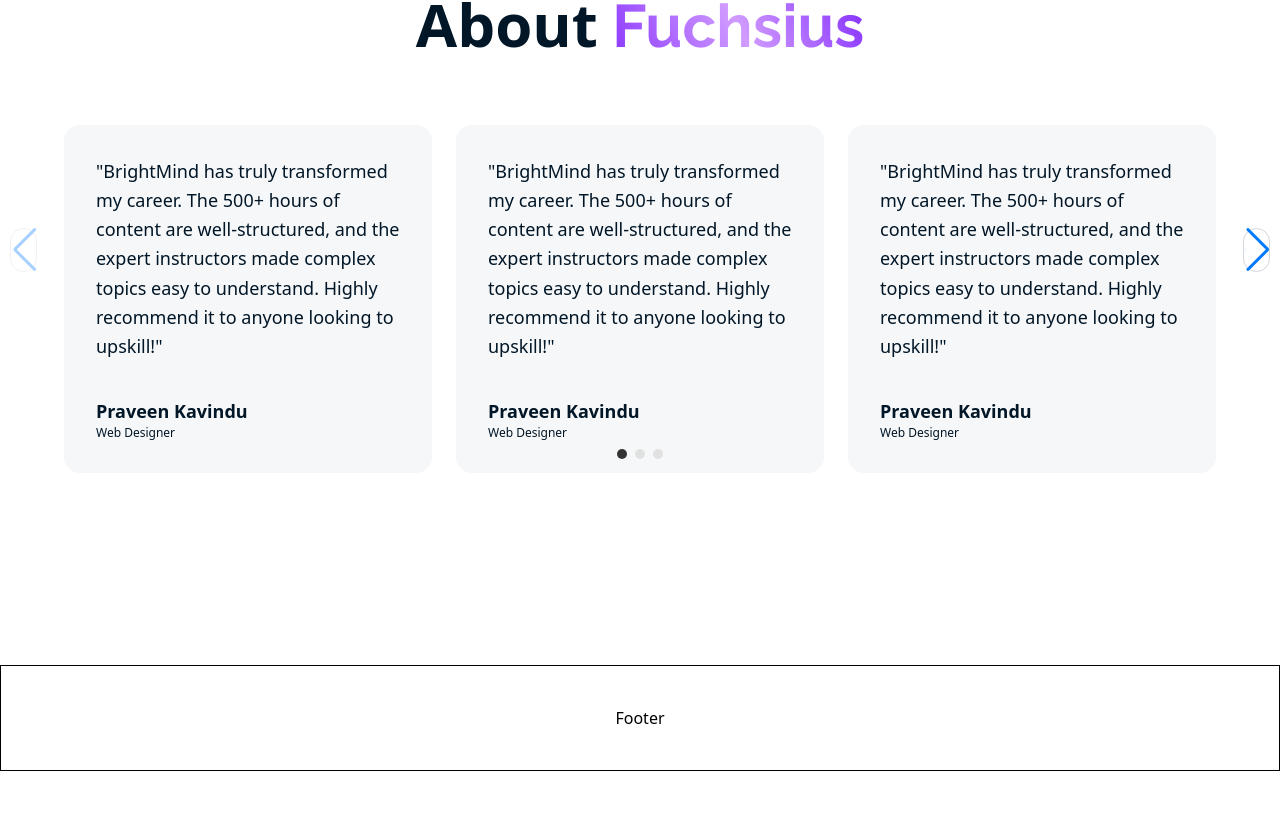
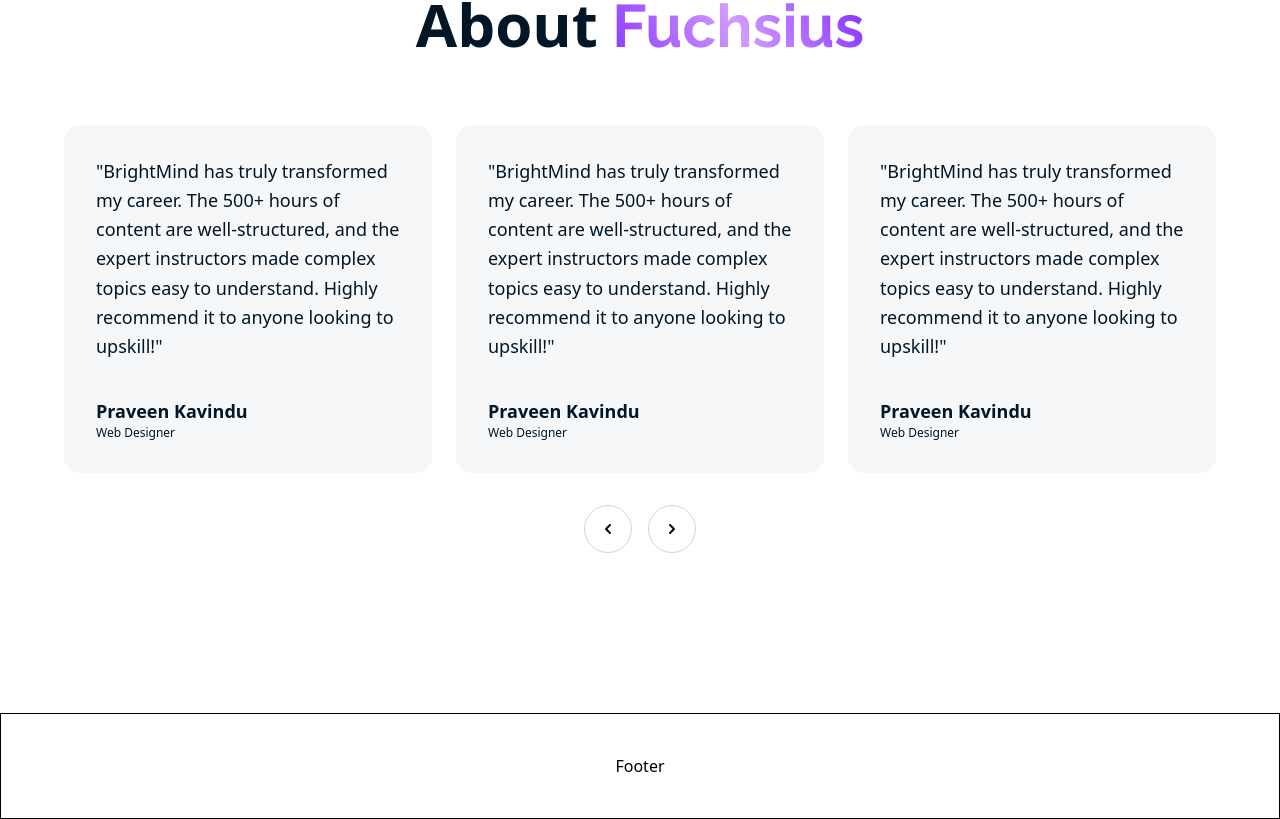
Before and after one commit to Fuchsius/fuchsiu-academy, a Next.js app: page / in a window 1280 px wide. Shown: the part 2536-3355 px from the top of the page. Before the commit the page ends 3307 px from the top, so only its background shows below. Built offline with nearby package versions, Linux system fonts and the light colour scheme.

Commit message:
today end

```diff
--- a/components/testimonials-section.tsx
+++ b/components/testimonials-section.tsx
@@ -130,7 +130,7 @@ const TestimonialsSection = () => {
           {/* Testimonial Cards with Swiper */}
           <div className="max-w-6xl mx-auto my-12 md:my-16">
             <Swiper
-              modules={[Navigation, Pagination]}
+              modules={[Navigation]}
               spaceBetween={24}
               slidesPerView={1}
               navigation={{
@@ -167,7 +167,7 @@ const TestimonialsSection = () => {
             {/* Custom Navigation Buttons */}
             <div className="flex justify-center gap-4 mt-8">
               <button
-                className="swiper-button-prev w-12 h-12 rounded-full border border-gray-300 flex items-center justify-center hover:bg-gray-100 transition-colors"
+                className=" w-12 h-12 rounded-full border border-gray-300 flex items-center justify-center hover:bg-gray-100 transition-colors"
                 aria-label="Previous testimonials"
               >
                 <svg
@@ -184,7 +184,7 @@ const TestimonialsSection = () => {
                 </svg>
               </button>
               <button
-                className="swiper-button-next w-12 h-12 rounded-full border border-gray-300 flex items-center justify-center hover:bg-gray-100 transition-colors"
+                className=" w-12 h-12 rounded-full border border-gray-300 flex items-center justify-center hover:bg-gray-100 transition-colors"
                 aria-label="Next testimonials"
               >
                 <svg
```
